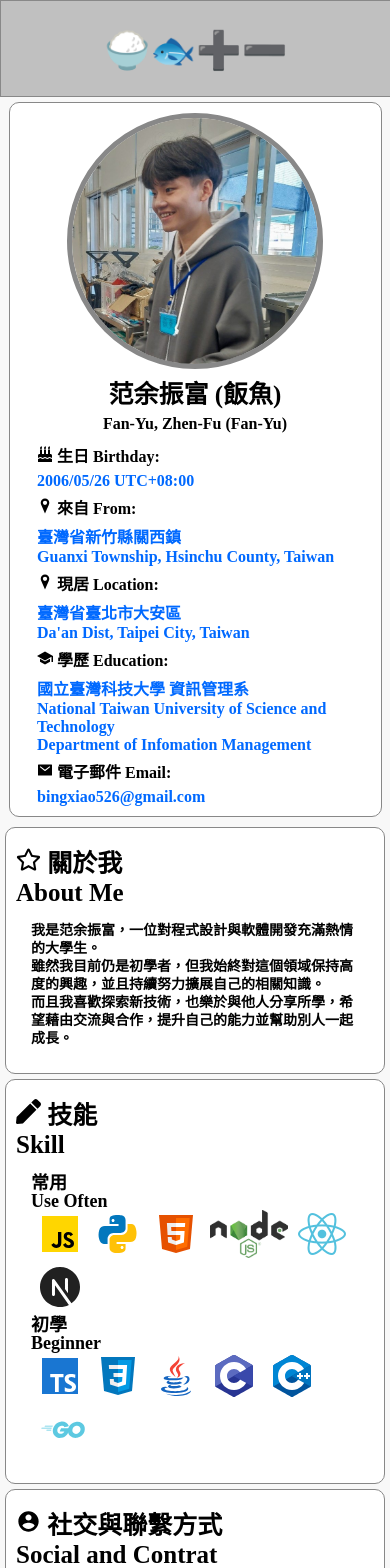
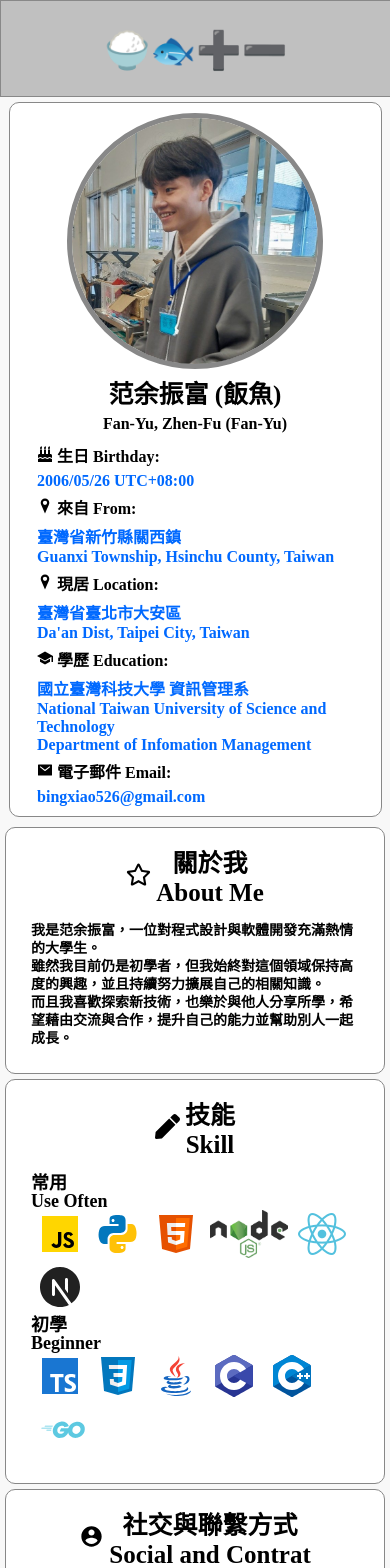
Before and after one commit to fanyuuu2006/fanyu-web, a Next.js app in the folder frontend/: page / in a window 390 px wide. Shown: the top 1568 px of the page. Built offline with nearby package versions, Linux system fonts and the light colour scheme.

Commit message:
feat: FlexGrowDiv-Content 的排版

```diff
--- a/frontend/src/styles/FlexGrowDiv.css
+++ b/frontend/src/styles/FlexGrowDiv.css
@@ -12,6 +12,7 @@
 .FlexGrowDiv-Title {
   font-size: 30px;
   font-weight: bold;
+  gap: 5px;
   margin: var(--margin-small) 0;
 }
 
@@ -33,6 +34,10 @@
 
   .FlexGrowDiv-Title {
     font-size: 25px;
+    text-align: center;
+    display: flex;
+    justify-content: center;
+    align-items: center;
   }
 
   .FlexGrowDiv-Content {
```
